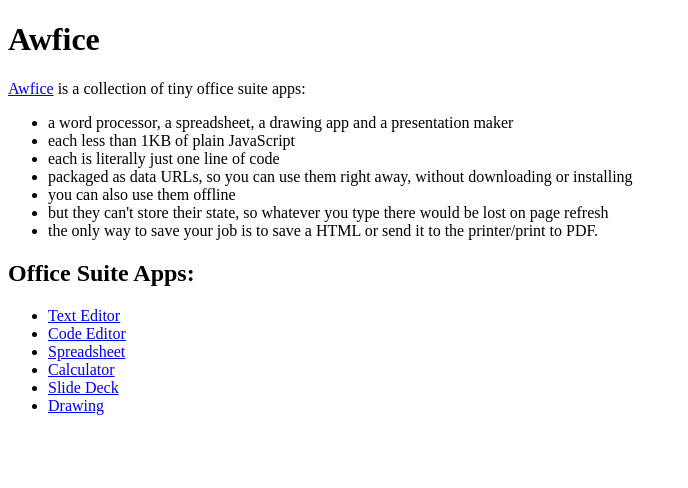
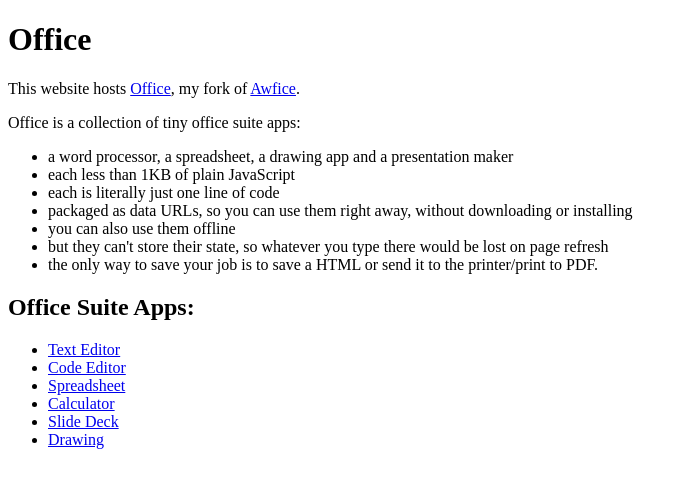
Before and after one commit to christian-cleberg/office, a plain HTML site: page index.html in a window 1280 px wide. Shown: the whole page, without its empty margins (0-688 px from the left). Drawn offline with Linux system fonts and the light colour scheme.

Commit message:
update homepage wording

```diff
--- a/index.html
+++ b/index.html
@@ -1,13 +1,15 @@
 <!doctype html>
 <html lang="en">
 <head>
-  <title>awfice.cleberg.io</title>
+  <title>office.cleberg.io</title>
 </head>
 <body>
-  <h1>Awfice</h1>
-  <p><a href="https://github.com/zserge/awfice"
-  rel="noreferrer,noopener" target="_blank">Awfice</a> is a collection of tiny
-  office suite apps:</p>
+  <h1>Office</h1>
+  <p>This website hosts <a href="https://git.cleberg.io/cgit.cgi/office.git/"
+  rel="noreferrer,noopener" target="_blank">Office</a>, my fork of <a
+  href="https://github.com/zserge/awfice"
+  rel="noreferrer,noopener" target="_blank">Awfice</a>.</p>
+  <p>Office is a collection of tiny office suite apps:</p>
   <ul>
     <li>a word processor, a spreadsheet, a drawing app and a presentation
     maker</li>
```
